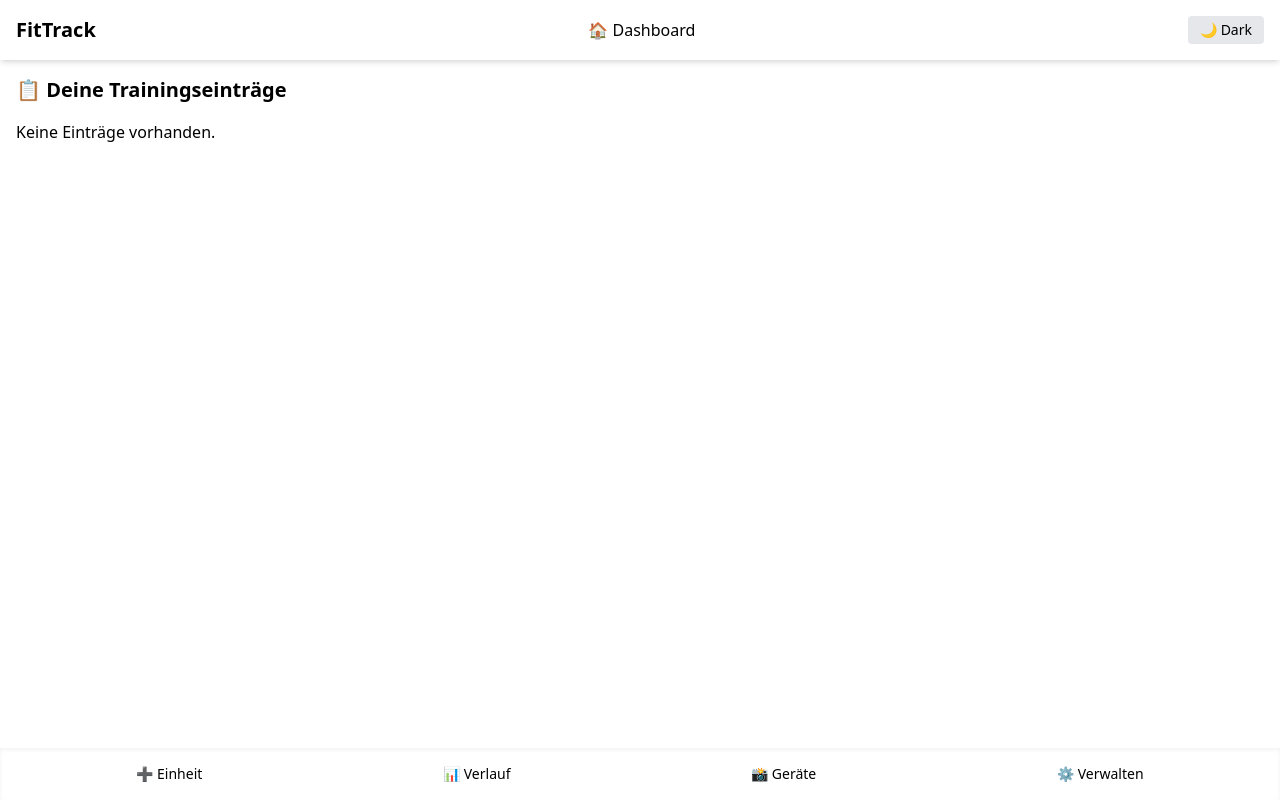
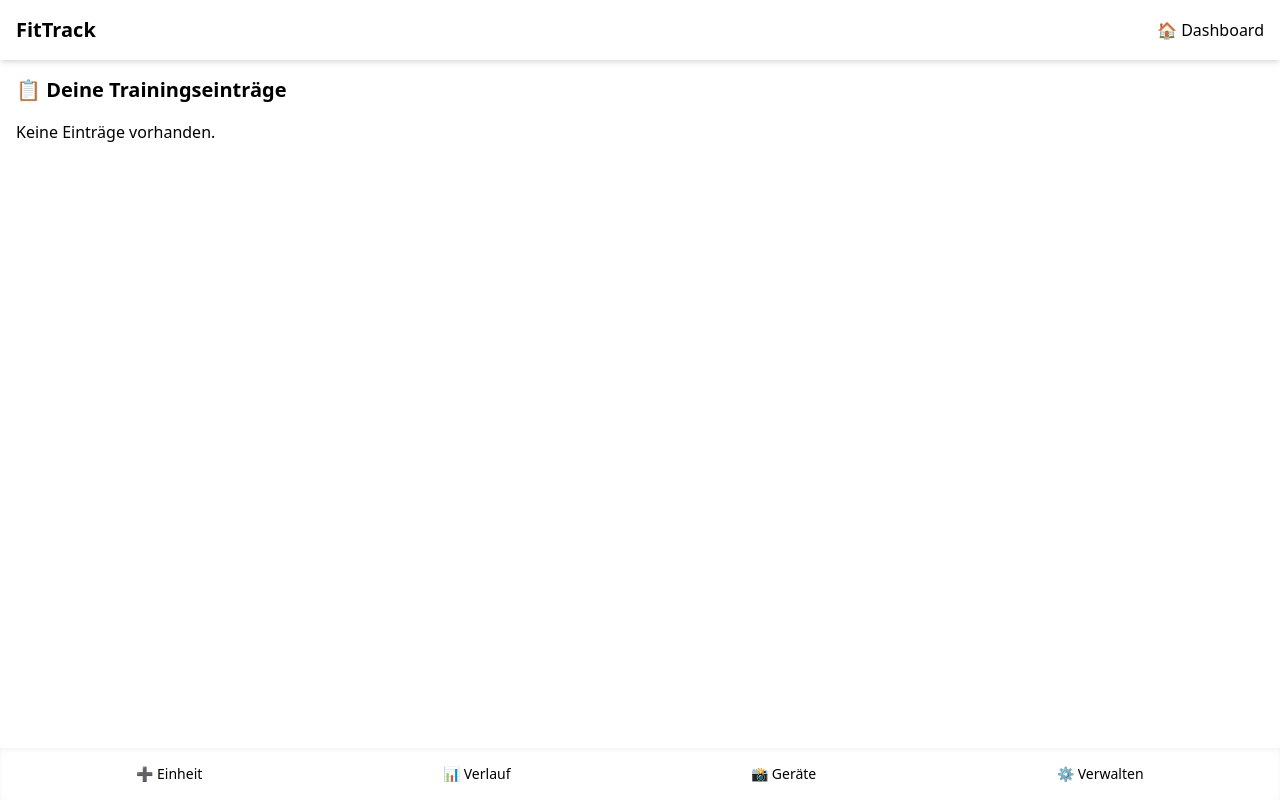
Before and after one commit to MirkoMajchrzak/fittrack, a React (Vite) app: page / in a window 1280 px wide. Built offline with nearby package versions, Linux system fonts and the light colour scheme.

Commit message:
workaround dm

```diff
--- a/index.html
+++ b/index.html
@@ -1,5 +1,5 @@
 <!doctype html>
-<html lang="de">
+<html lang="de" class="dark">
   <head>
     <meta charset="UTF-8" />
 
--- a/src/components/Header.jsx
+++ b/src/components/Header.jsx
@@ -1,21 +1,21 @@
-import useDarkMode from '../hooks/useDarkMode'
+// import useDarkMode from '../hooks/useDarkMode'
 import React from 'react'
 import { Link } from 'react-router-dom'
 
 
 function Header() {
-  const [darkMode, setDarkMode] = useDarkMode()
+  // const [darkMode, setDarkMode] = useDarkMode()
 
   return (
     <header className="p-4 bg-white dark:bg-gray-800 shadow-md flex justify-between items-center">
       <h1 className="text-xl font-bold text-black dark:text-white">FitTrack</h1>
       <Link to="/">🏠 Dashboard</Link>
-      <button
+      {/* <button
         onClick={() => setDarkMode(!darkMode)}
         className="text-sm bg-gray-200 dark:bg-gray-600 text-black dark:text-white px-3 py-1 rounded"
       >
         {darkMode ? '☀️ Light' : '🌙 Dark'}
-      </button>
+      </button> */}
     </header>
   )
 }
```
